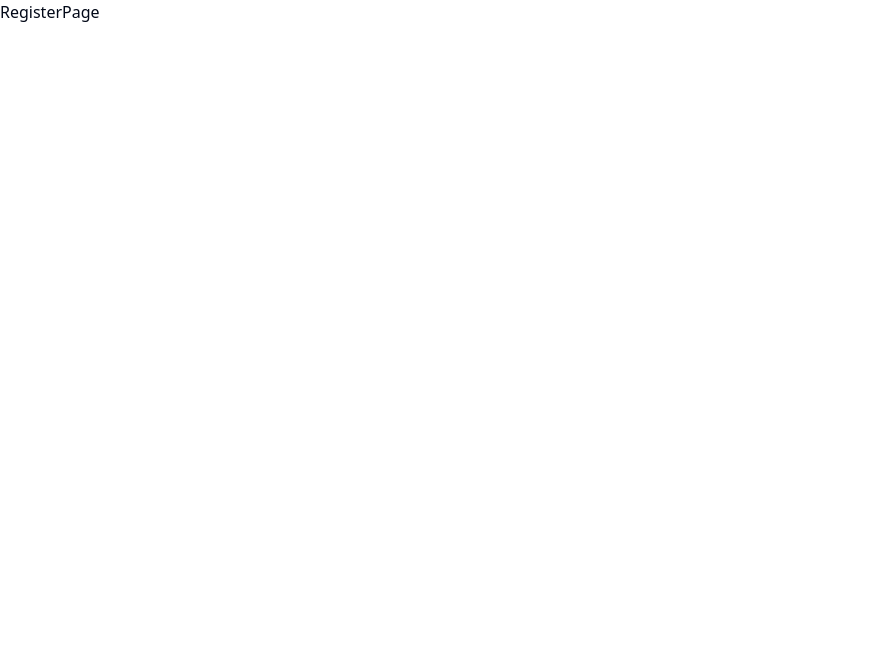
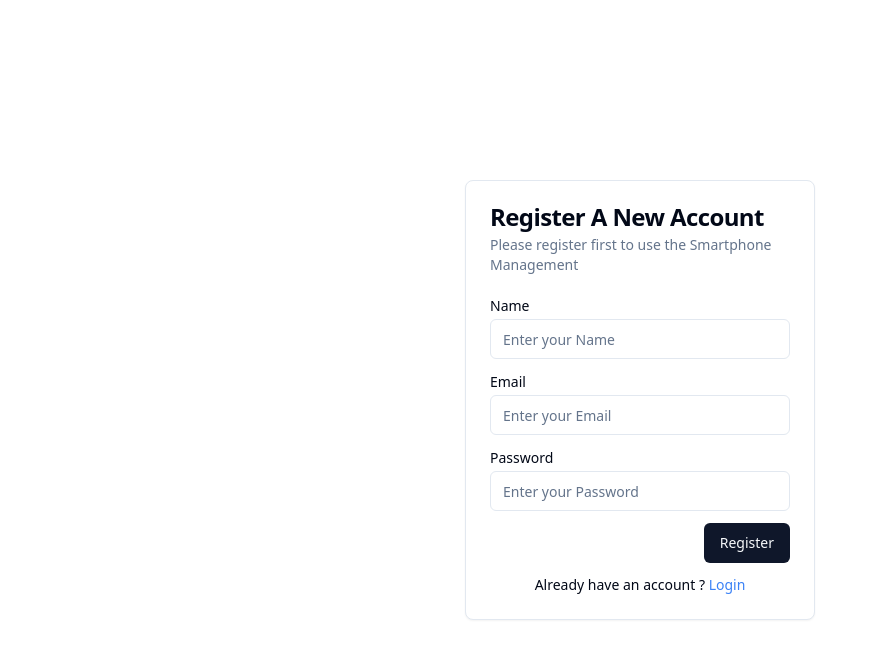
Before and after one commit to saifulislamsojib/smartphone-management-frontend, a React (Vite) app: page /register in a window 1280 px wide. Shown: the top 658 px of the page, without its empty margins (0-877 px from the left). Built offline with nearby package versions, Linux system fonts and the light colour scheme.

Commit message:
[feat] register page added

```diff
--- a/src/pages/Register/Register.tsx
+++ b/src/pages/Register/Register.tsx
@@ -1,9 +1,31 @@
+import {
+  Card,
+  CardContent,
+  CardDescription,
+  CardHeader,
+  CardTitle,
+} from "@/components/ui/card";
 import useTitle from "@/hooks/useTitle";
+import RegisterForm from "./RegisterForm";
 
 const RegisterPage = () => {
   useTitle("Register");
 
-  return <div>RegisterPage</div>;
+  return (
+    <div className="flex items-center min-h-screen">
+      <Card className="max-w-[350px] mx-auto">
+        <CardHeader>
+          <CardTitle>Register A New Account</CardTitle>
+          <CardDescription>
+            Please register first to use the Smartphone Management
+          </CardDescription>
+        </CardHeader>
+        <CardContent>
+          <RegisterForm />
+        </CardContent>
+      </Card>
+    </div>
+  );
 };
 
 export default RegisterPage;
--- /dev/null
+++ b/src/pages/Register/RegisterForm.tsx
@@ -0,0 +1,88 @@
+import { Button } from "@/components/ui/button";
+import { Input } from "@/components/ui/input";
+import { Label } from "@/components/ui/label";
+import { SubmitHandler, useForm } from "react-hook-form";
+import { Link } from "react-router-dom";
+
+type Inputs = {
+  name: string;
+  email: string;
+  password: string;
+};
+
+const RegisterForm = () => {
+  const {
+    register,
+    handleSubmit,
+    formState: { errors },
+  } = useForm<Inputs>();
+
+  const onSubmit: SubmitHandler<Inputs> = (data) => {
+    console.log(data);
+  };
+
+  return (
+    <form onSubmit={handleSubmit(onSubmit)}>
+      <div className="grid w-full items-center gap-4 mb-3">
+        <div className="flex flex-col space-y-1.5">
+          <Label htmlFor="name">Name</Label>
+          <Input
+            id="name"
+            placeholder="Enter your Name"
+            {...register("name", { required: true })}
+          />
+          {errors.name && (
+            <span className="text-sm text-red-500 mx-1">Name is required</span>
+          )}
+        </div>
+        <div className="flex flex-col space-y-1.5">
+          <Label htmlFor="email">Email</Label>
+          <Input
+            id="email"
+            type="email"
+            placeholder="Enter your Email"
+            {...register("email", {
+              required: true,
+              pattern: /^[\w-.]+@([\w-]+\.)+[\w-]{2,}$/,
+            })}
+          />
+          {errors.email && (
+            <span className="text-sm text-red-500 mx-1">
+              Valid email is required
+            </span>
+          )}
+        </div>
+        <div className="flex flex-col space-y-1.5">
+          <Label htmlFor="password">Password</Label>
+          <Input
+            id="password"
+            type="password"
+            placeholder="Enter your Password"
+            {...register("password", {
+              required: true,
+              validate: (value) =>
+                value.trim().length >= 8 ||
+                "Password must be at least 8 characters long",
+            })}
+          />
+          {errors.password && (
+            <span className="text-sm text-red-500 mx-1">
+              {errors.password.message || "Password is required"}
+            </span>
+          )}
+        </div>
+      </div>
+      <Button type="submit" className="ml-auto block">
+        Register
+      </Button>
+      <p className="text-sm mx-1 text-center mt-3">
+        Already have an account ?{" "}
+        <Link to="/login" className="text-blue-500 hover:underline">
+          Login
+        </Link>
+      </p>
+    </form>
+  );
+};
+
+export default RegisterForm;
```
Also changed, not shown: .eslintrc.cjs.
